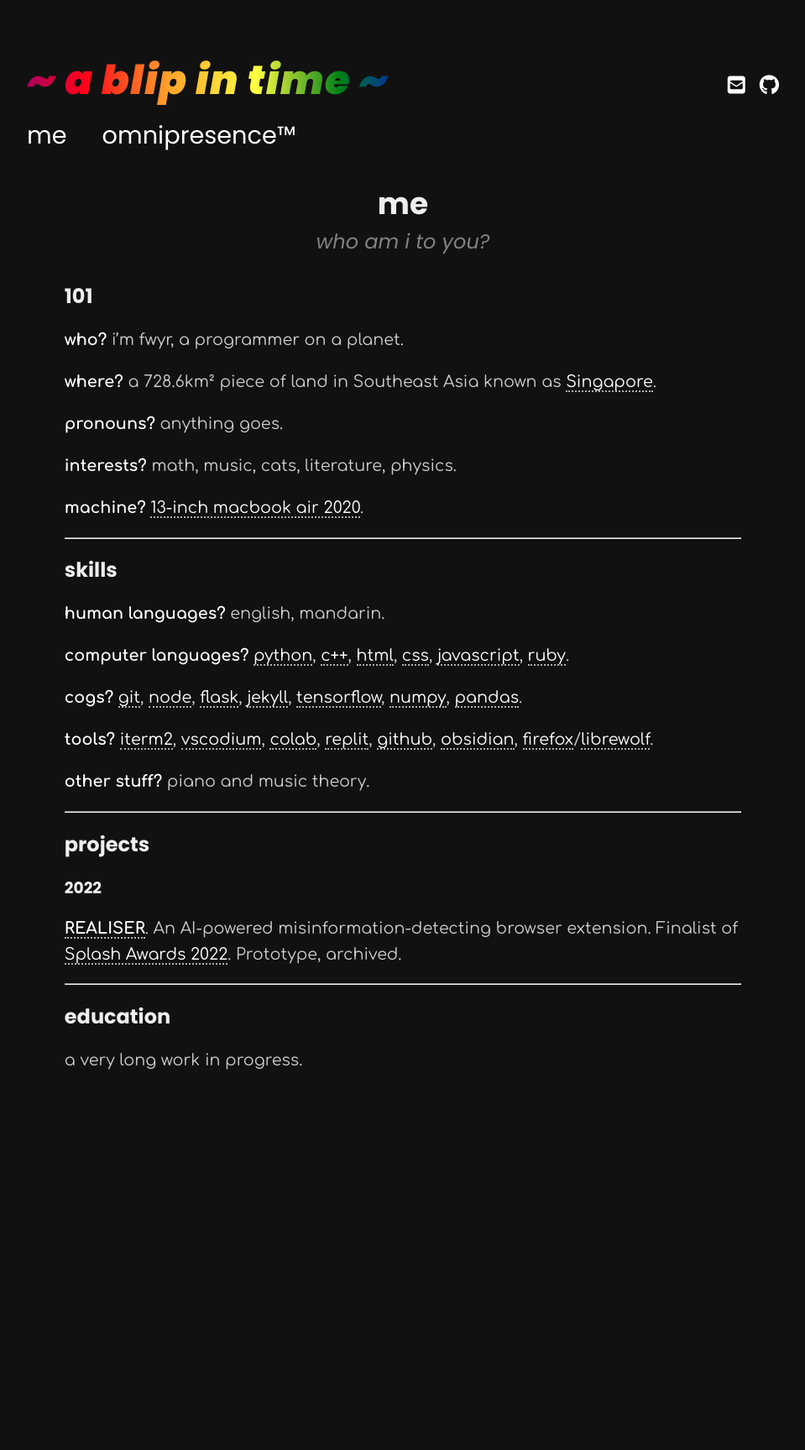
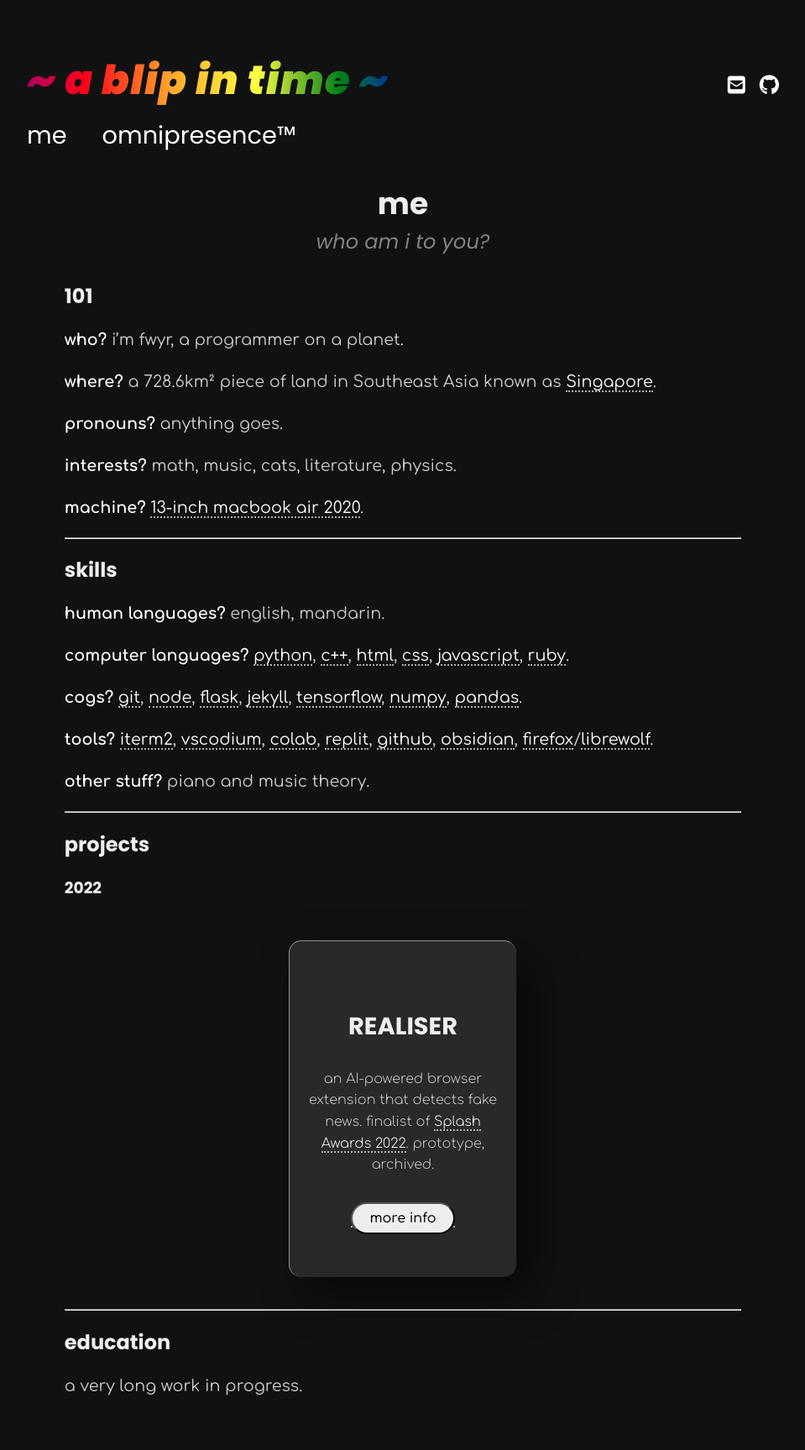
Before and after one commit to fwyr/website, a Jekyll site: the page built from me.md, in a window 1280 px wide. Shown: the whole page at 84% size, without its empty margins (160-1119 px from the left). Built offline with Jekyll 4.4.1, drawn with Linux system fonts in a browser that asks for light colours; nearby versions of some CDN libraries; some web fonts are replaced; before the commit the page ends 1339 px from its top, so only the background shows below that; some of the changed lines change nothing that is shown.

Commit message:
dev: add glassmorphism card to me.md

```diff
--- a/_includes/externals/scripting.html
+++ b/_includes/externals/scripting.html
@@ -1,4 +1,13 @@
 <script src="{{ "/assets/vendor/highlight/highlight.pack.js" | prepend: site.baseurl }}"></script>
 <script src="https://cdn.jsdelivr.net/npm/js-confetti@latest/dist/js-confetti.browser.js"></script>
 <script src="{{ site.baseurl }}/assets/js/pride.js"></script>
+<script type="text/javascript" src="{{ site.baseurl }}/assets/js/vanilla-tilt.js"></script>
+<script>
+    VanillaTilt.init(document.querySelectorAll(".card"), {
+		max: 25,
+		speed: 400,
+        glare: true,
+        "max-glare": 0.3
+	});
+</script>
 <script>hljs.initHighlightingOnLoad();</script>
--- a/assets/css/main.css
+++ b/assets/css/main.css
@@ -160,7 +160,7 @@ i {
 .post-content a:hover,
 .page-content a:hover,
 .toc a:hover {
-    color: var(--main-hover-anchor-color) !important;
+    color: var(--main-hover-anchor-color);
 }
 
 .post-content a {
@@ -307,6 +307,66 @@ i {
 .index-div a {
     border-bottom: 2px dotted #afafaf;
 }
+
+.card-container {
+    position: relative;
+    display: flex;
+    justify-content: center;
+    align-items: center;
+    flex-wrap: wrap;
+    z-index: 1;
+}
+
+.card-container .card {
+    position: relative;
+    width: 270px;
+    height: 400px;
+    margin: 30px 15px;
+    box-shadow: 20px 20px 50px rgba(0, 0, 0, 0.5);
+    border-radius: 15px;
+    background: rgba(255, 255, 255, 0.1);
+    overflow: hidden;
+    display: flex;
+    justify-content: center;
+    align-items: center;
+    border-top: 1px solid rgba(255, 255, 255, 0.5);
+    border-left: 1px solid rgba(255, 255, 255, 0.5);
+    backdrop-filter: blur(5px);
+}
+
+.card-container .card .content {
+    padding: 20px;
+    text-align: center;
+    transition: 0.5%;
+}
+
+.card-container .card .content h3 {
+    font-size: 1.8em;
+    z-index: 1;
+}
+
+.card-container .card .content p {
+    font-size: 1em;
+    font-weight: 300;
+}
+
+.card-container .card .content button {
+    position: relative;
+    display: inline-block;
+    padding: 8px 20px;
+    margin-top: 15px;
+    background: #eee;
+    color: #000;
+    border-radius: 20px;
+    text-decoration: none;
+    font-weight: 500;
+}
+
+.card-button {
+    border-bottom: 0px;
+}
+
+
 
 /*************** LOGO ANIMATION ***************/
 .rainbow {
--- /dev/null
+++ b/assets/js/vanilla-tilt.js
@@ -0,0 +1,512 @@
+var VanillaTilt = (function () {
+    'use strict';
+
+    /**
+     * Created by Sergiu Șandor (micku7zu) on 1/27/2017.
+     * Original idea: https://github.com/gijsroge/tilt.js
+     * MIT License.
+     * Version 1.7.3
+     */
+
+    class VanillaTilt {
+      constructor(element, settings = {}) {
+        if (!(element instanceof Node)) {
+          throw ("Can't initialize VanillaTilt because " + element + " is not a Node.");
+        }
+
+        this.width = null;
+        this.height = null;
+        this.clientWidth = null;
+        this.clientHeight = null;
+        this.left = null;
+        this.top = null;
+
+        // for Gyroscope sampling
+        this.gammazero = null;
+        this.betazero = null;
+        this.lastgammazero = null;
+        this.lastbetazero = null;
+
+        this.transitionTimeout = null;
+        this.updateCall = null;
+        this.event = null;
+
+        this.updateBind = this.update.bind(this);
+        this.resetBind = this.reset.bind(this);
+
+        this.element = element;
+        this.settings = this.extendSettings(settings);
+
+        this.reverse = this.settings.reverse ? -1 : 1;
+        this.glare = VanillaTilt.isSettingTrue(this.settings.glare);
+        this.glarePrerender = VanillaTilt.isSettingTrue(this.settings["glare-prerender"]);
+        this.fullPageListening = VanillaTilt.isSettingTrue(this.settings["full-page-listening"]);
+        this.gyroscope = VanillaTilt.isSettingTrue(this.settings.gyroscope);
+        this.gyroscopeSamples = this.settings.gyroscopeSamples;
+
+        this.elementListener = this.getElementListener();
+
+        if (this.glare) {
+          this.prepareGlare();
+        }
+
+        if (this.fullPageListening) {
+          this.updateClientSize();
+        }
+
+        this.addEventListeners();
+        this.reset();
+        this.updateInitialPosition();
+      }
+
+      static isSettingTrue(setting) {
+        return setting === "" || setting === true || setting === 1;
+      }
+
+      /**
+       * Method returns element what will be listen mouse events
+       * @return {Node}
+       */
+      getElementListener() {
+        if (this.fullPageListening) {
+          return window.document;
+        }
+
+        if (typeof this.settings["mouse-event-element"] === "string") {
+          const mouseEventElement = document.querySelector(this.settings["mouse-event-element"]);
+
+          if (mouseEventElement) {
+            return mouseEventElement;
+          }
+        }
+
+        if (this.settings["mouse-event-element"] instanceof Node) {
+          return this.settings["mouse-event-element"];
+        }
+
+        return this.element;
+      }
+
+      /**
+       * Method set listen methods for this.elementListener
+       * @return {Node}
+       */
+      addEventListeners() {
+        this.onMouseEnterBind = this.onMouseEnter.bind(this);
+        this.onMouseMoveBind = this.onMouseMove.bind(this);
+        this.onMouseLeaveBind = this.onMouseLeave.bind(this);
+        this.onWindowResizeBind = this.onWindowResize.bind(this);
+        this.onDeviceOrientationBind = this.onDeviceOrientation.bind(this);
+
+        this.elementListener.addEventListener("mouseenter", this.onMouseEnterBind);
+        this.elementListener.addEventListener("mouseleave", this.onMouseLeaveBind);
+        this.elementListener.addEventListener("mousemove", this.onMouseMoveBind);
+
+        if (this.glare || this.fullPageListening) {
+          window.addEventListener("resize", this.onWindowResizeBind);
+        }
+
+        if (this.gyroscope) {
+          window.addEventListener("deviceorientation", this.onDeviceOrientationBind);
+        }
+      }
+
+      /**
+       * Method remove event listeners from current this.elementListener
+       */
+      removeEventListeners() {
+        this.elementListener.removeEventListener("mouseenter", this.onMouseEnterBind);
+        this.elementListener.removeEventListener("mouseleave", this.onMouseLeaveBind);
+        this.elementListener.removeEventListener("mousemove", this.onMouseMoveBind);
+
+        if (this.gyroscope) {
+          window.removeEventListener("deviceorientation", this.onDeviceOrientationBind);
+        }
+
+        if (this.glare || this.fullPageListening) {
+          window.removeEventListener("resize", this.onWindowResizeBind);
+        }
+      }
+
+      destroy() {
+        clearTimeout(this.transitionTimeout);
+        if (this.updateCall !== null) {
+          cancelAnimationFrame(this.updateCall);
+        }
+
+        this.reset();
+
+        this.removeEventListeners();
+        this.element.vanillaTilt = null;
+        delete this.element.vanillaTilt;
+
+        this.element = null;
+      }
+
+      onDeviceOrientation(event) {
+        if (event.gamma === null || event.beta === null) {
+          return;
+        }
+
+        this.updateElementPosition();
+
+        if (this.gyroscopeSamples > 0) {
+          this.lastgammazero = this.gammazero;
+          this.lastbetazero = this.betazero;
+
+          if (this.gammazero === null) {
+            this.gammazero = event.gamma;
+            this.betazero = event.beta;
+          } else {
+            this.gammazero = (event.gamma + this.lastgammazero) / 2;
+            this.betazero = (event.beta + this.lastbetazero) / 2;
+          }
+
+          this.gyroscopeSamples -= 1;
+        }
+
+        const totalAngleX = this.settings.gyroscopeMaxAngleX - this.settings.gyroscopeMinAngleX;
+        const totalAngleY = this.settings.gyroscopeMaxAngleY - this.settings.gyroscopeMinAngleY;
+
+        const degreesPerPixelX = totalAngleX / this.width;
+        const degreesPerPixelY = totalAngleY / this.height;
+
+        const angleX = event.gamma - (this.settings.gyroscopeMinAngleX + this.gammazero);
+        const angleY = event.beta - (this.settings.gyroscopeMinAngleY + this.betazero);
+
+        const posX = angleX / degreesPerPixelX;
+        const posY = angleY / degreesPerPixelY;
+
+        if (this.updateCall !== null) {
+          cancelAnimationFrame(this.updateCall);
+        }
+
+        this.event = {
+          clientX: posX + this.left,
+          clientY: posY + this.top,
+        };
+
+        this.updateCall = requestAnimationFrame(this.updateBind);
+      }
+
+      onMouseEnter() {
+        this.updateElementPosition();
+        this.element.style.willChange = "transform";
+        this.setTransition();
+      }
+
+      onMouseMove(event) {
+        if (this.updateCall !== null) {
+          cancelAnimationFrame(this.updateCall);
+        }
+
+        this.event = event;
+        this.updateCall = requestAnimationFrame(this.updateBind);
+      }
+
+      onMouseLeave() {
+        this.setTransition();
+
+        if (this.settings.reset) {
+          requestAnimationFrame(this.resetBind);
+        }
+      }
+
+      reset() {
+        this.event = {
+          clientX: this.left + this.width / 2,
+          clientY: this.top + this.height / 2
+        };
+
+        if (this.element && this.element.style) {
+          this.element.style.transform = `perspective(${this.settings.perspective}px) ` +
+            `rotateX(0deg) ` +
+            `rotateY(0deg) ` +
+            `scale3d(1, 1, 1)`;
+        }
+
+        this.resetGlare();
+      }
+
+      resetGlare() {
+        if (this.glare) {
+          this.glareElement.style.transform = "rotate(180deg) translate(-50%, -50%)";
+          this.glareElement.style.opacity = "0";
+        }
+      }
+
+      updateInitialPosition() {
+        if (this.settings.startX === 0 && this.settings.startY === 0) {
+          return;
+        }
+
+        this.onMouseEnter();
+
+        if (this.fullPageListening) {
+          this.event = {
+            clientX: (this.settings.startX + this.settings.max) / (2 * this.settings.max) * this.clientWidth,
+            clientY: (this.settings.startY + this.settings.max) / (2 * this.settings.max) * this.clientHeight
+          };
+        } else {
+          this.event = {
+            clientX: this.left + ((this.settings.startX + this.settings.max) / (2 * this.settings.max) * this.width),
+            clientY: this.top + ((this.settings.startY + this.settings.max) / (2 * this.settings.max) * this.height)
+          };
+        }
+
+
+        let backupScale = this.settings.scale;
+        this.settings.scale = 1;
+        this.update();
+        this.settings.scale = backupScale;
+        this.resetGlare();
+      }
+
+      getValues() {
+        let x, y;
+
+        if (this.fullPageListening) {
+          x = this.event.clientX / this.clientWidth;
+          y = this.event.clientY / this.clientHeight;
+        } else {
+          x = (this.event.clientX - this.left) / this.width;
+          y = (this.event.clientY - this.top) / this.height;
+        }
+
+        x = Math.min(Math.max(x, 0), 1);
+        y = Math.min(Math.max(y, 0), 1);
+
+        let tiltX = (this.reverse * (this.settings.max - x * this.settings.max * 2)).toFixed(2);
+        let tiltY = (this.reverse * (y * this.settings.max * 2 - this.settings.max)).toFixed(2);
+        let angle = Math.atan2(this.event.clientX - (this.left + this.width / 2), -(this.event.clientY - (this.top + this.height / 2))) * (180 / Math.PI);
+
+        return {
+          tiltX: tiltX,
+          tiltY: tiltY,
+          percentageX: x * 100,
+          percentageY: y * 100,
+          angle: angle
+        };
+      }
+
+      updateElementPosition() {
+        let rect = this.element.getBoundingClientRect();
+
+        this.width = this.element.offsetWidth;
+        this.height = this.element.offsetHeight;
+        this.left = rect.left;
+        this.top = rect.top;
+      }
+
+      update() {
+        let values = this.getValues();
+
+        this.element.style.transform = "perspective(" + this.settings.perspective + "px) " +
+          "rotateX(" + (this.settings.axis === "x" ? 0 : values.tiltY) + "deg) " +
+          "rotateY(" + (this.settings.axis === "y" ? 0 : values.tiltX) + "deg) " +
+          "scale3d(" + this.settings.scale + ", " + this.settings.scale + ", " + this.settings.scale + ")";
+
+        if (this.glare) {
+          this.glareElement.style.transform = `rotate(${values.angle}deg) translate(-50%, -50%)`;
+          this.glareElement.style.opacity = `${values.percentageY * this.settings["max-glare"] / 100}`;
+        }
+
+        this.element.dispatchEvent(new CustomEvent("tiltChange", {
+          "detail": values
+        }));
+
+        this.updateCall = null;
+      }
+
+      /**
+       * Appends the glare element (if glarePrerender equals false)
+       * and sets the default style
+       */
+      prepareGlare() {
+        // If option pre-render is enabled we assume all html/css is present for an optimal glare effect.
+        if (!this.glarePrerender) {
+          // Create glare element
+          const jsTiltGlare = document.createElement("div");
+          jsTiltGlare.classList.add("js-tilt-glare");
+
+          const jsTiltGlareInner = document.createElement("div");
+          jsTiltGlareInner.classList.add("js-tilt-glare-inner");
+
+          jsTiltGlare.appendChild(jsTiltGlareInner);
+          this.element.appendChild(jsTiltGlare);
+        }
+
+        this.glareElementWrapper = this.element.querySelector(".js-tilt-glare");
+        this.glareElement = this.element.querySelector(".js-tilt-glare-inner");
+
+        if (this.glarePrerender) {
+          return;
+        }
+
+        Object.assign(this.glareElementWrapper.style, {
+          "position": "absolute",
+          "top": "0",
+          "left": "0",
+          "width": "100%",
+          "height": "100%",
+          "overflow": "hidden",
+          "pointer-events": "none",
+          "border-radius": "inherit",
+        });
+
+        Object.assign(this.glareElement.style, {
+          "position": "absolute",
+          "top": "50%",
+          "left": "50%",
+          "pointer-events": "none",
+          "background-image": `linear-gradient(0deg, rgba(255,255,255,0) 0%, rgba(255,255,255,1) 100%)`,
+          "transform": "rotate(180deg) translate(-50%, -50%)",
+          "transform-origin": "0% 0%",
+          "opacity": "0",
+        });
+
+        this.updateGlareSize();
+      }
+
+      updateGlareSize() {
+        if (this.glare) {
+          const glareSize = (this.element.offsetWidth > this.element.offsetHeight ? this.element.offsetWidth : this.element.offsetHeight) * 2;
+
+          Object.assign(this.glareElement.style, {
+            "width": `${glareSize}px`,
+            "height": `${glareSize}px`,
+          });
+        }
+      }
+
+      updateClientSize() {
+        this.clientWidth = window.innerWidth
+          || document.documentElement.clientWidth
+          || document.body.clientWidth;
+
+        this.clientHeight = window.innerHeight
+          || document.documentElement.clientHeight
+          || document.body.clientHeight;
+      }
+
+      onWindowResize() {
+        this.updateGlareSize();
+        this.updateClientSize();
+      }
+
+      setTransition() {
+        clearTimeout(this.transitionTimeout);
+        this.element.style.transition = this.settings.speed + "ms " + this.settings.easing;
+        if (this.glare) this.glareElement.style.transition = `opacity ${this.settings.speed}ms ${this.settings.easing}`;
+
+        this.transitionTimeout = setTimeout(() => {
+          this.element.style.transition = "";
+          if (this.glare) {
+            this.glareElement.style.transition = "";
+          }
+        }, this.settings.speed);
+
+      }
+
+      /**
+       * Method return patched settings of instance
+       * @param {boolean} settings.reverse - reverse the tilt direction
+       * @param {number} settings.max - max tilt rotation (degrees)
+       * @param {startX} settings.startX - the starting tilt on the X axis, in degrees. Default: 0
+       * @param {startY} settings.startY - the starting tilt on the Y axis, in degrees. Default: 0
+       * @param {number} settings.perspective - Transform perspective, the lower the more extreme the tilt gets
+       * @param {string} settings.easing - Easing on enter/exit
+       * @param {number} settings.scale - 2 = 200%, 1.5 = 150%, etc..
+       * @param {number} settings.speed - Speed of the enter/exit transition
+       * @param {boolean} settings.transition - Set a transition on enter/exit
+       * @param {string|null} settings.axis - What axis should be enabled. Can be "x" or "y"
+       * @param {boolean} settings.glare - if it should have a "glare" effect
+       * @param {number} settings.max-glare - the maximum "glare" opacity (1 = 100%, 0.5 = 50%)
+       * @param {boolean} settings.glare-prerender - false = VanillaTilt creates the glare elements for you, otherwise
+       * @param {boolean} settings.full-page-listening - If true, parallax effect will listen to mouse move events on the whole document, not only the selected element
+       * @param {string|object} settings.mouse-event-element - String selector or link to HTML-element what will be listen mouse events
+       * @param {boolean} settings.reset - false = If the tilt effect has to be reset on exit
+       * @param {gyroscope} settings.gyroscope - Enable tilting by deviceorientation events
+       * @param {gyroscopeSensitivity} settings.gyroscopeSensitivity - Between 0 and 1 - The angle at which max tilt position is reached. 1 = 90deg, 0.5 = 45deg, etc..
+       * @param {gyroscopeSamples} settings.gyroscopeSamples - How many gyroscope moves to decide the starting position.
+       */
+      extendSettings(settings) {
+        let defaultSettings = {
+          reverse: false,
+          max: 15,
+          startX: 0,
+          startY: 0,
+          perspective: 1000,
+          easing: "cubic-bezier(.03,.98,.52,.99)",
+          scale: 1,
+          speed: 300,
+          transition: true,
+          axis: null,
+          glare: false,
+          "max-glare": 1,
+          "glare-prerender": false,
+          "full-page-listening": false,
+          "mouse-event-element": null,
+          reset: true,
+          gyroscope: true,
+          gyroscopeMinAngleX: -45,
+          gyroscopeMaxAngleX: 45,
+          gyroscopeMinAngleY: -45,
+          gyroscopeMaxAngleY: 45,
+          gyroscopeSamples: 10
+        };
+
+        let newSettings = {};
+        for (var property in defaultSettings) {
+          if (property in settings) {
+            newSettings[property] = settings[property];
+          } else if (this.element.hasAttribute("data-tilt-" + property)) {
+            let attribute = this.element.getAttribute("data-tilt-" + property);
+            try {
+              newSettings[property] = JSON.parse(attribute);
+            } catch (e) {
+              newSettings[property] = attribute;
+            }
+
+          } else {
+            newSettings[property] = defaultSettings[property];
+          }
+        }
+
+        return newSettings;
+      }
+
+      static init(elements, settings) {
+        if (elements instanceof Node) {
+          elements = [elements];
+        }
+
+        if (elements instanceof NodeList) {
+          elements = [].slice.call(elements);
+        }
+
+        if (!(elements instanceof Array)) {
+          return;
+        }
+
+        elements.forEach((element) => {
+          if (!("vanillaTilt" in element)) {
+            element.vanillaTilt = new VanillaTilt(element, settings);
+          }
+        });
+      }
+    }
+
+    if (typeof document !== "undefined") {
+      /* expose the class to window */
+      window.VanillaTilt = VanillaTilt;
+
+      /**
+       * Auto load
+       */
+      VanillaTilt.init(document.querySelectorAll("[data-tilt]"));
+    }
+
+    return VanillaTilt;
+
+    }());
--- a/me.md
+++ b/me.md
@@ -32,7 +32,16 @@ headtitle: a blip in time - about
 ## projects
 
 ### 2022
-**[REALISER](https://www.github.com/fwyr/REALISER/)**. An AI-powered misinformation-detecting browser extension. Finalist of [Splash Awards 2022](https://www.scs.org.sg/awards/splash/2022/). Prototype, archived.
+
+<div class="card-container">
+    <div class="card">
+        <div class="content">
+            <h3>REALISER</h3>
+            <p>an AI-powered browser extension that detects fake news. finalist of <a href="https://www.scs.org.sg/awards/splash/2022/">Splash Awards 2022</a>. prototype, archived.</p>
+            <a href="https://github.com/fwyr/REALISER/" class="card-button"><button>more info</button></a>
+        </div>
+    </div>
+</div>
 
 
 <hr>
```
